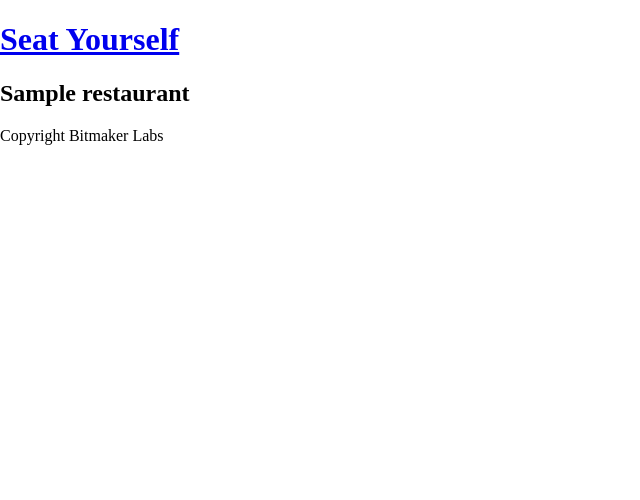
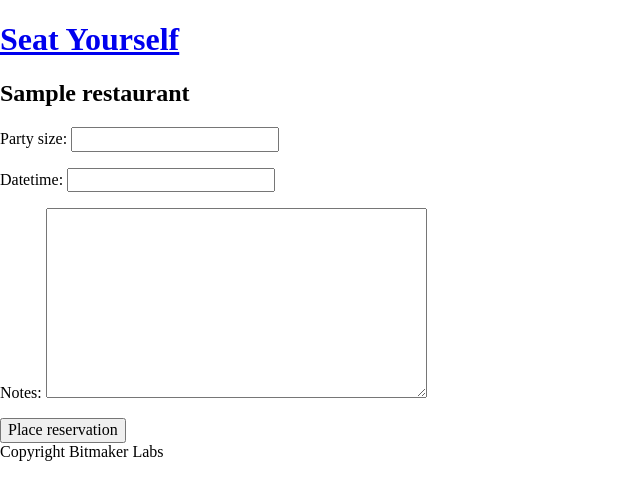
Before and after one commit to ynjacobs/seat_yourself_django, a Django app: page /restaurants/1 in a window 1280 px wide. Shown: the top 500 px of the page, without its empty margins (0-640 px from the left). Run offline with Django 3.2, Linux system fonts and the light colour scheme; tables that the repository leaves empty hold one stand-in row (values such as "Sample post").

Commit message:
Add reservation form to restaurant show page

```diff
--- /dev/null
+++ b/restaurants/forms.py
@@ -0,0 +1,8 @@
+from django.forms import ModelForm, DateTimeField
+from restaurants.models import Reservation
+
+class ReservationForm(ModelForm):
+
+    class Meta:
+        model = Reservation
+        fields = ['party_size', 'datetime', 'notes']
--- a/restaurants/templates/restaurant_details.html
+++ b/restaurants/templates/restaurant_details.html
@@ -1,4 +1,8 @@
 {% extends 'base.html' %}
 {% block content %}
 <h2>{{ restaurant.name }}</h2>
+<form action="{% url 'reservation_create' restaurant_id=restaurant.pk%}">
+  {{ reservation_form.as_p }}
+  <input type="submit" value="Place reservation">
+</form>
 {% endblock %}
--- a/restaurants/urls.py
+++ b/restaurants/urls.py
@@ -4,4 +4,5 @@ import restaurants.views as views
 urlpatterns = [
     path('', views.restaurants_list, name='restaurants_list'),
     path('<int:id>', views.restaurant_show, name='restaurant_show'),
+    path('<int:restaurant_id>/reservations/create', views.reservation_create, name='reservation_create'),
 ]
--- a/restaurants/views.py
+++ b/restaurants/views.py
@@ -1,4 +1,5 @@
 from django.shortcuts import render
+from restaurants.forms import ReservationForm
 from restaurants.models import Restaurant
 
 def restaurants_list(request):
@@ -8,5 +9,9 @@ def restaurants_list(request):
 
 def restaurant_show(request, id):
     restaurant = Restaurant.objects.get(pk=id)
-    context = {'restaurant': restaurant, 'title': restaurant.name}
+    form = ReservationForm()
+    context = {'restaurant': restaurant, 'reservation_form': form, 'title': restaurant.name}
     return render(request, 'restaurant_details.html', context)
+
+def reservation_create(request, restaurant_id):
+    pass
```
